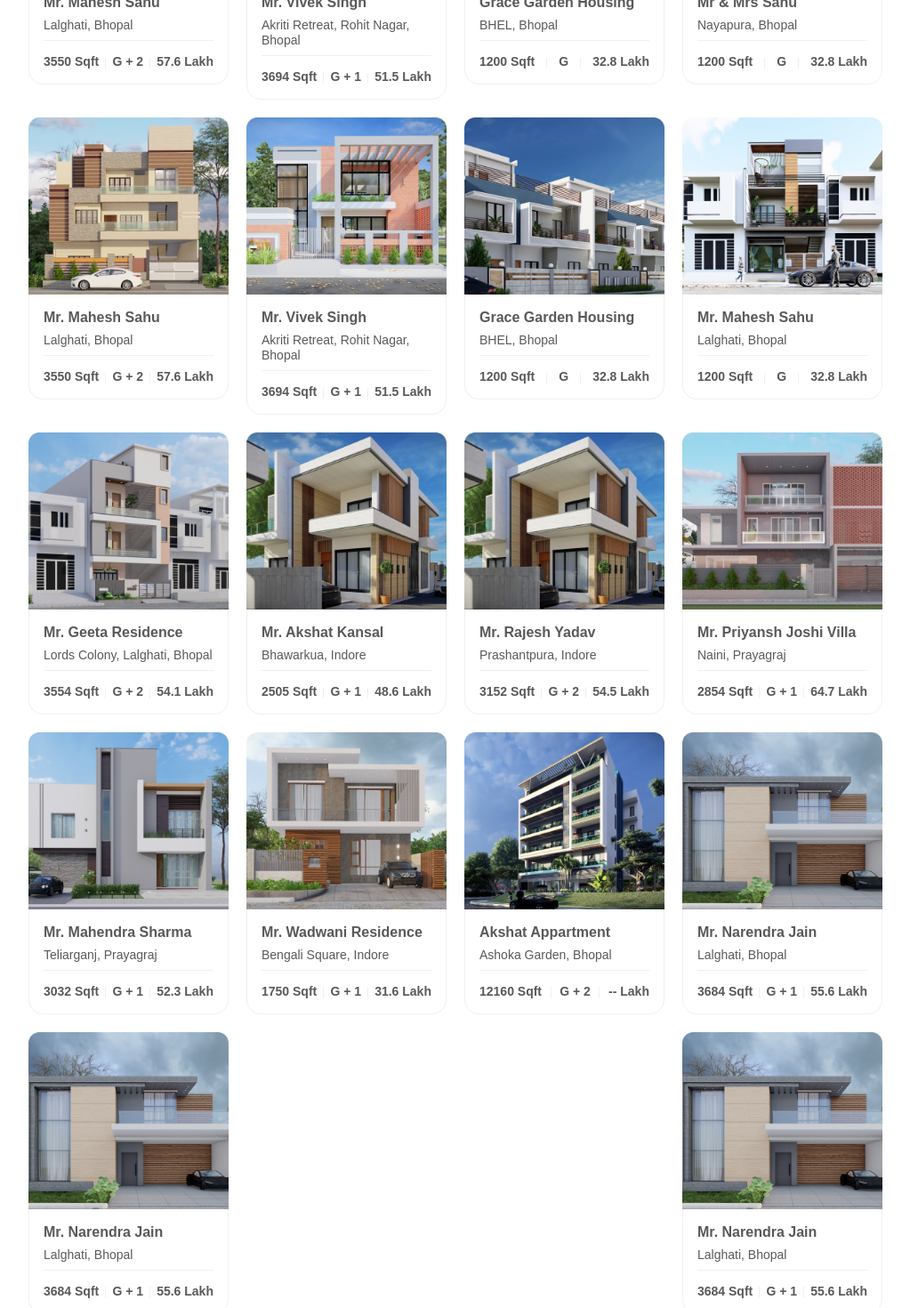
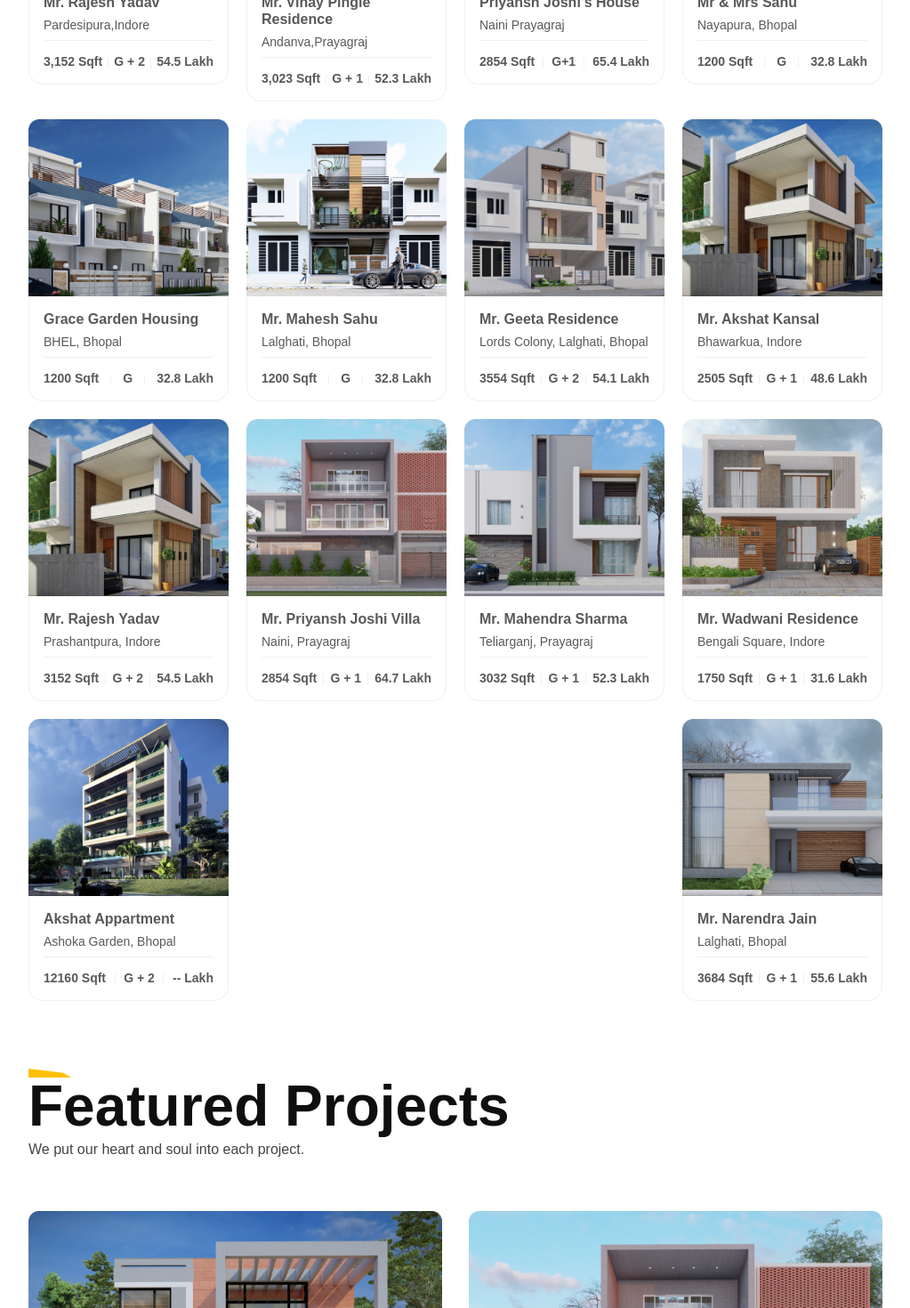
Before and after one commit to KonnBot/konnbot, a React (Create React App) app: page /projects in a window 1280 px wide. Shown: the part 760-2230 px from the top of the page at 89% size, without its empty margins (128-1151 px from the left). Built offline with nearby package versions, Linux system fonts and the light colour scheme.

Commit message:
Edit Projects

```diff
--- a/src/Components/About/index.js
+++ b/src/Components/About/index.js
@@ -39,17 +39,17 @@ const index = () => {
           <Step
             className="aboutSteps"
             title="Started"
-            description="This is a description. This is a description."
+            description="This is a description."
           />
           <Step
             className="aboutSteps"
             title="Web App Development"
-            description="This is a description. This is a description."
+            description="This is a description."
           />
           <Step
             className="aboutSteps"
             title="Mobile App Development"
-            description="This is a description. This is a description."
+            description="This is a description."
           />
           <Step
             className="aboutSteps"
@@ -86,8 +86,8 @@ const index = () => {
               What ever you can think in construction we are here to do that. If
               you have material supplier thats good or if you have well known
               contractor thats good than we can help out to manage quality and
-              maintenance of you construction project with the best way and
-              maximize your saving in the project.
+              maintenance of your construction project with the best way and
+              maximize your savings in the project.
             </div>
           </Col>
         </Row>
@@ -111,7 +111,7 @@ const index = () => {
               We are tech based construction managment system to manage all
               construction activities and resource management. We give the all
               control of project in your hand as you can choose the best
-              material, best rates form market and quality of material you want.
+              material, best rates from the market and quality of material you want.
             </div>
           </Col>
           <Col span={9}>
@@ -133,44 +133,65 @@ const index = () => {
         <Row justify="start" gutter={[30, 30]}>
           <Col span={12} sm={12} md={8} lg={6}>
             <TeamCard
-              src="/assets/temcardskeleton.png"
+              src="/assets/15.png"
+              name="Priyanka Gayen"
+              role="Design Head"
+            />
+          </Col>
+          <Col span={12} sm={12} md={8} lg={6}>
+            <TeamCard
+              src="/assets/17.png"
+              name="Vinay Dhomne"
+              role="UI/UX Designer"
+            />
+          </Col>
+          <Col span={12} sm={12} md={8} lg={6}>
+            <TeamCard
+              src="/assets/13.png"
+              name="Ashish Yadav"
+              role="CRM"
+            />
+          </Col>
+          <Col span={12} sm={12} md={8} lg={6}>
+            <TeamCard
+              src="/assets/11.png"
               name="Nitin Sahu"
               role="CEO"
             />
           </Col>
           <Col span={12} sm={12} md={8} lg={6}>
             <TeamCard
-              src="/assets/temcardskeleton.png"
-              name="Nitin Sahu"
-              role="CEO"
+              src="/assets/12.png"
+              name="Kinshuk kujur"
+              role="UI/UX Head"
             />
           </Col>
           <Col span={12} sm={12} md={8} lg={6}>
             <TeamCard
-              src="/assets/temcardskeleton.png"
-              name="Nitin Sahu"
-              role="CEO"
+              src="/assets/14.png"
+              name="Harshit Sahu"
+              role="Supply chain manager"
             />
           </Col>
           <Col span={12} sm={12} md={8} lg={6}>
             <TeamCard
-              src="/assets/temcardskeleton.png"
-              name="Nitin Sahu"
-              role="CEO"
+              src="/assets/16.png"
+              name="Anshul Gautam"
+              role="Quality Manager"
             />
           </Col>
           <Col span={12} sm={12} md={8} lg={6}>
             <TeamCard
-              src="/assets/temcardskeleton.png"
-              name="Nitin Sahu"
-              role="CEO"
+              src="/assets/19.png"
+              name="Simran Dhiman"
+              role="Marketing Head"
             />
           </Col>
           <Col span={12} sm={12} md={8} lg={6}>
             <TeamCard
-              src="/assets/temcardskeleton.png"
-              name="Nitin Sahu"
-              role="CEO"
+              src="/assets/18.png"
+              name="Aditi Moulick"
+              role="Finance Head"
             />
           </Col>
         </Row>
--- a/src/Components/Projects/ProjectTab.js
+++ b/src/Components/Projects/ProjectTab.js
@@ -17,33 +17,33 @@ const ProjectTab = () => (
             <ProjectCard
               src="/assets/01project.png"
               id={1}
-              name="Mr. Mahesh Sahu"
-              add="Lalghati, Bhopal"
-              area="3550 Sqft"
+              name="Mr. Rajesh Yadav"
+              add="Pardesipura,Indore"
+              area="3,152 Sqft"
               floor="G + 2"
-              cost="57.6 Lakh"
+              cost="54.5 Lakh"
             />
           </Col>
           <Col sm={12} md={8} lg={8} xl={6} xxl={6}>
             <ProjectCard
               src="/assets/02project.png"
               id={2}
-              name="Mr. Vivek Singh"
-              add="Akriti Retreat, Rohit Nagar, Bhopal"
-              area="3694 Sqft"
+              name="Mr. Vinay Pingle Residence"
+              add="Andanva,Prayagraj"
+              area="3,023 Sqft"
               floor="G + 1"
-              cost="51.5 Lakh"
+              cost="52.3 Lakh"
             />
           </Col>
           <Col sm={12} md={8} lg={8} xl={6} xxl={6}>
             <ProjectCard
               src="/assets/03project.png"
               id={3}
-              name="Grace Garden Housing"
-              add="BHEL, Bhopal"
-              area="1200 Sqft"
-              floor="G"
-              cost="32.8 Lakh"
+              name="Priyansh Joshi's House"
+              add="Naini Prayagraj"
+              area="2854 Sqft"
+              floor="G+1"
+              cost="65.4 Lakh"
             />
           </Col>
           <Col sm={12} md={8} lg={8} xl={6} xxl={6}>
@@ -55,28 +55,6 @@ const ProjectTab = () => (
               area="1200 Sqft"
               floor="G"
               cost="32.8 Lakh"
-            />
-          </Col>
-          <Col sm={12} md={8} lg={8} xl={6} xxl={6}>
-            <ProjectCard
-              src="/assets/05project.png"
-              id={5}
-              name="Mr. Mahesh Sahu"
-              add="Lalghati, Bhopal"
-              area="3550 Sqft"
-              floor="G + 2"
-              cost="57.6 Lakh"
-            />
-          </Col>
-          <Col sm={12} md={8} lg={8} xl={6} xxl={6}>
-            <ProjectCard
-              src="/assets/06project.png"
-              id={6}
-              name="Mr. Vivek Singh"
-              add="Akriti Retreat, Rohit Nagar, Bhopal"
-              area="3694 Sqft"
-              floor="G + 1"
-              cost="51.5 Lakh"
             />
           </Col>
           <Col sm={12} md={8} lg={8} xl={6} xxl={6}>
@@ -189,28 +167,6 @@ const ProjectTab = () => (
               cost="55.6 Lakh"
             />
           </Col>
-          <Col sm={12} md={8} lg={8} xl={6} xxl={6}>
-            <ProjectCard
-              src="/assets/16project.png"
-              id={16}
-              name="Mr. Narendra Jain"
-              add="Lalghati, Bhopal"
-              area="3684 Sqft"
-              floor="G + 1"
-              cost="55.6 Lakh"
-            />
-          </Col>
-          <Col sm={12} md={8} lg={8} xl={6} xxl={6}>
-            <ProjectCard
-              src="/assets/16project.png"
-              id={16}
-              name="Mr. Narendra Jain"
-              add="Lalghati, Bhopal"
-              area="3684 Sqft"
-              floor="G + 1"
-              cost="55.6 Lakh"
-            />
-          </Col>
         </Row>
       </div>
     </TabPane>
```
